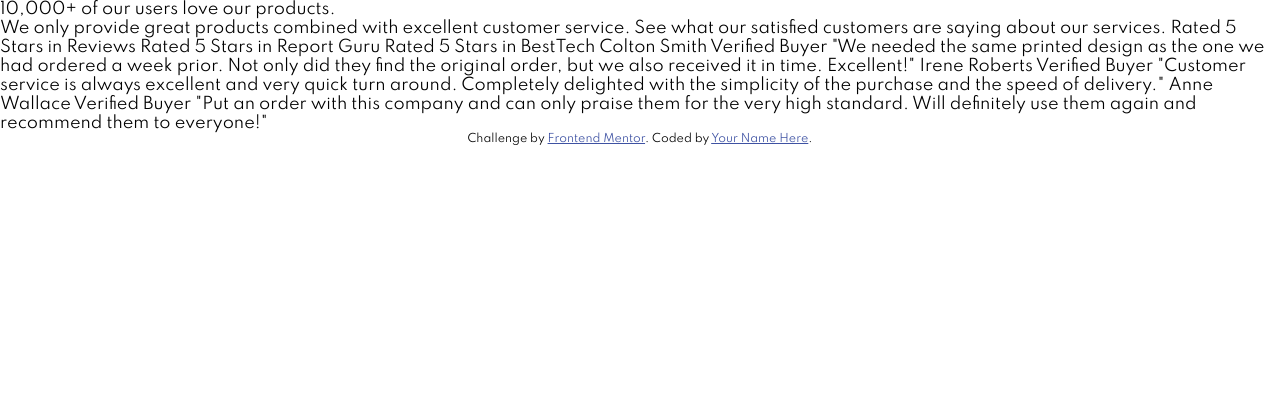
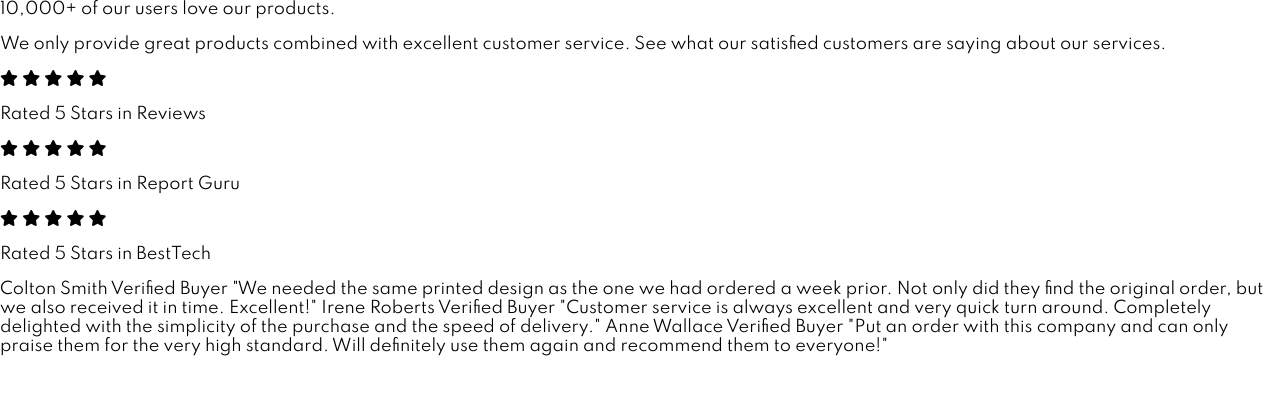
Before and after one commit to Afshar07/social-proof-section-master, a plain HTML site: page index.html in a window 1280 px wide. Drawn offline with Linux system fonts and the light colour scheme.

Commit message:
Adding tags and classes for ratings section

```diff
--- a/index.html
+++ b/index.html
@@ -28,27 +28,62 @@
   </head>
   <body>
     <div class="maincontainer">
-      <div class="title">
-      10,000+ of our users love our products.
+      <div class="title">10,000+ of our users love our products.</div>
+      <p class="description">
+        We only provide great products combined with excellent customer service.
+        See what our satisfied customers are saying about our services.
+      </p>
+      <div class="ratings">
+        <div>
+          <i class="fa fa-star"></i>
+          <i class="fa fa-star"></i>
+          <i class="fa fa-star"></i>
+          <i class="fa fa-star"></i>
+          <i class="fa fa-star"></i>
+        </div>
+        <p class="rated">Rated 5 Stars in Reviews</p>
+      </div>
+
+      <div class="ratings">
+        <div>
+          <i class="fa fa-star"></i>
+          <i class="fa fa-star"></i>
+          <i class="fa fa-star"></i>
+          <i class="fa fa-star"></i>
+          <i class="fa fa-star"></i>
+        </div>
+        <p class="rated">Rated 5 Stars in Report Guru</p>
+      </div>
+
+      <div class="ratings">
+        <div>
+          <i class="fa fa-star"></i>
+          <i class="fa fa-star"></i>
+          <i class="fa fa-star"></i>
+          <i class="fa fa-star"></i>
+          <i class="fa fa-star"></i>
+        </div>
+        <p class="rated">Rated 5 Stars in BestTech</p>
+      </div>
+
+      Colton Smith Verified Buyer "We needed the same printed design as the one
+      we had ordered a week prior. Not only did they find the original order,
+      but we also received it in time. Excellent!" Irene Roberts Verified Buyer
+      "Customer service is always excellent and very quick turn around.
+      Completely delighted with the simplicity of the purchase and the speed of
+      delivery." Anne Wallace Verified Buyer "Put an order with this company and
+      can only praise them for the very high standard. Will definitely use them
+      again and recommend them to everyone!"
     </div>
-      We only provide great products
-      combined with excellent customer service. See what our satisfied customers
-      are saying about our services. Rated 5 Stars in Reviews Rated 5 Stars in
-      Report Guru Rated 5 Stars in BestTech Colton Smith Verified Buyer "We
-      needed the same printed design as the one we had ordered a week prior. Not
-      only did they find the original order, but we also received it in time.
-      Excellent!" Irene Roberts Verified Buyer "Customer service is always
-      excellent and very quick turn around. Completely delighted with the
-      simplicity of the purchase and the speed of delivery." Anne Wallace
-      Verified Buyer "Put an order with this company and can only praise them
-      for the very high standard. Will definitely use them again and recommend
-      them to everyone!"
-    </div>
-    <div class="attribution">
+    <!-- <div class="attribution">
       Challenge by
       <a href="https://www.frontendmentor.io?ref=challenge" target="_blank"
         >Frontend Mentor</a
       >. Coded by <a href="#">Your Name Here</a>.
-    </div>
+    </div> -->
+    <script
+      src="https://kit.fontawesome.com/94ab341ad6.js"
+      crossorigin="anonymous"
+    ></script>
   </body>
 </html>
```
